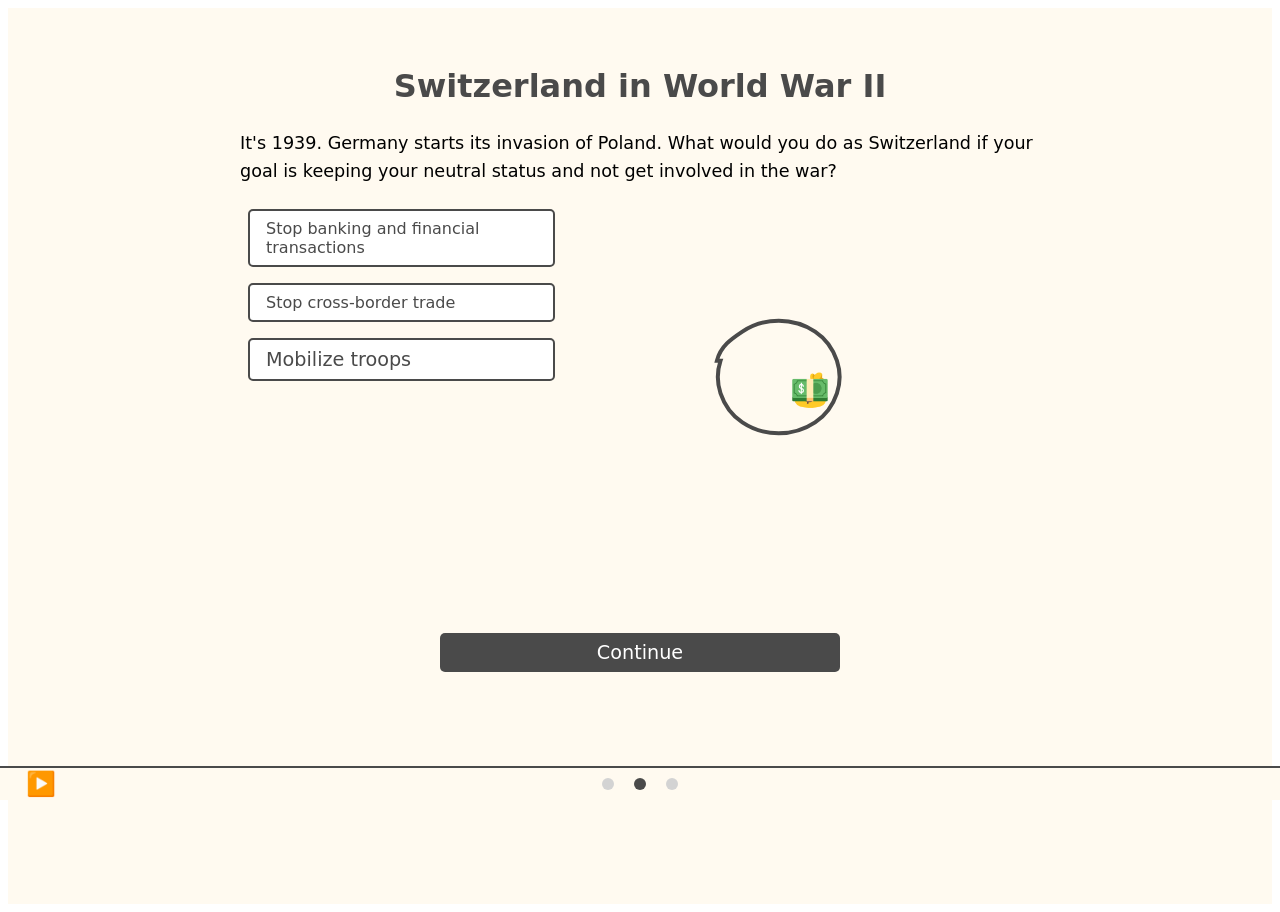
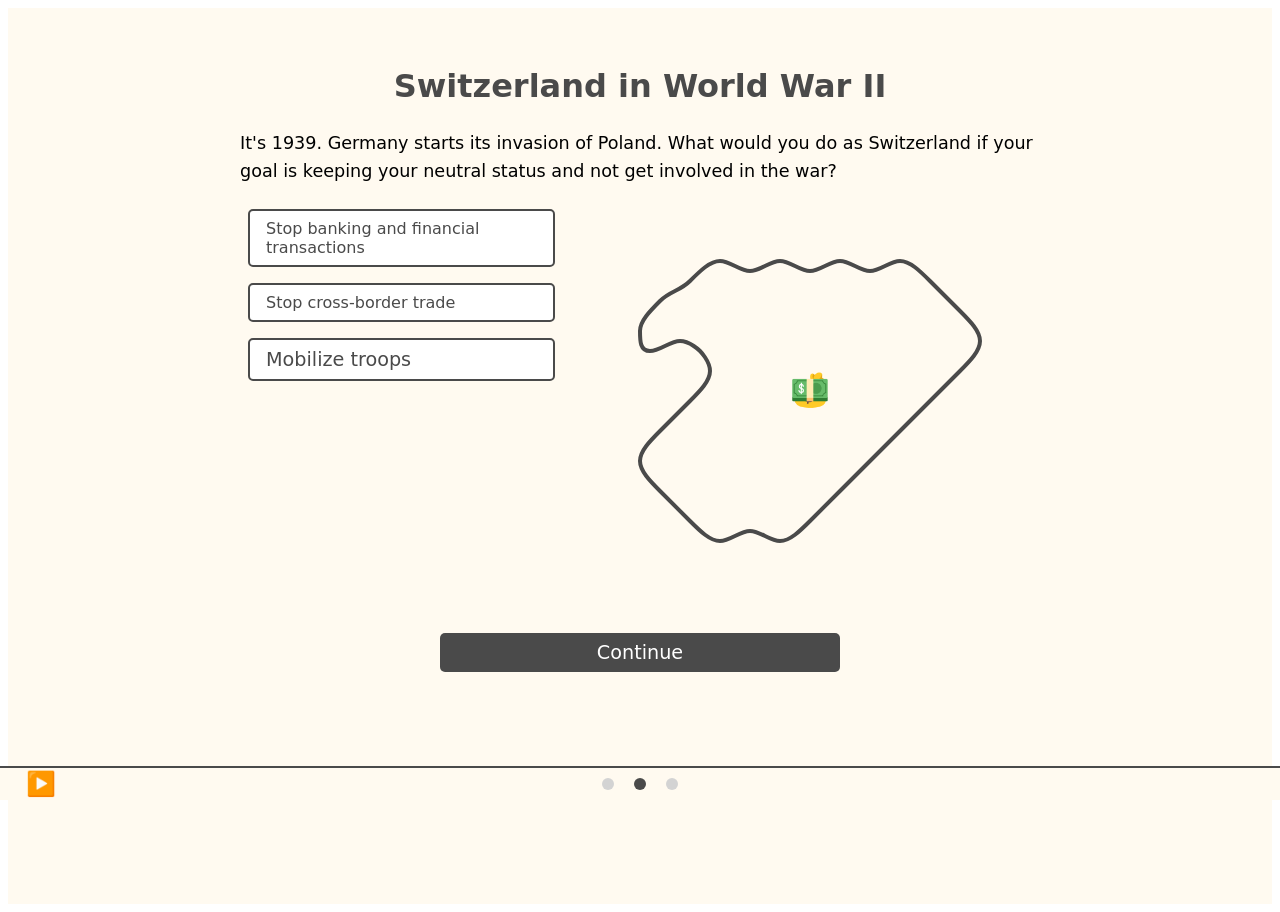
Before and after one commit to danielfetz/testexplorable, a React (Create React App) app: page / in a window 1280 px wide. Both pictures are taken after a click on the button "Next". Built offline with nearby package versions, Linux system fonts and the light colour scheme.

Commit message:
Update SwitzerlandWWIIExplanation.jsx

```diff
--- a/src/SwitzerlandWWIIExplanation.jsx
+++ b/src/SwitzerlandWWIIExplanation.jsx
@@ -80,7 +80,7 @@ const NavigationBar = ({ currentStage, onNavigate, isMusicPlaying, toggleMusic }
 const SwitzerlandMap = ({ stopBanking }) => (
   <svg viewBox="0 0 100 100" style={{ width: '100%', maxWidth: '400px', margin: '0 auto', display: 'block' }}>
     <path
-      d="M26.727 39.91c0.909-3.637 3.637-5.455 6.364-7.273 2.727-1.818 5.455-2.727 9.091-2.727 3.636 0 6.364 0.909 9.091 2.727 2.727 1.818 4.546 4.546 5.455 7.273 0.909 2.727 0.909 5.455 0 8.182-0.909 2.727-2.728 5.455-5.455 7.273-2.727 1.818-5.455 2.727-9.091 2.727-3.636 0-6.364-0.909-9.091-2.727-2.727-1.818-4.546-4.546-5.455-7.273-0.909-2.727-0.909-5.455 0-8.182z"
+      d="M22.5,37.5 C22.5,37.5 20,35 17.5,35 C15,35 12.5,37.5 10,37.5 C7.5,37.5 7.5,35 7.5,32.5 C7.5,30 10,27.5 12.5,25 C15,22.5 17.5,22.5 20,20 C22.5,17.5 25,15 27.5,15 C30,15 32.5,17.5 35,17.5 C37.5,17.5 40,15 42.5,15 C45,15 47.5,17.5 50,17.5 C52.5,17.5 55,15 57.5,15 C60,15 62.5,17.5 65,17.5 C67.5,17.5 70,15 72.5,15 C75,15 77.5,17.5 80,20 C82.5,22.5 85,25 87.5,27.5 C90,30 92.5,32.5 92.5,35 C92.5,37.5 90,40 87.5,42.5 C85,45 82.5,47.5 80,50 C77.5,52.5 75,55 72.5,57.5 C70,60 67.5,62.5 65,65 C62.5,67.5 60,70 57.5,72.5 C55,75 52.5,77.5 50,80 C47.5,82.5 45,85 42.5,85 C40,85 37.5,82.5 35,82.5 C32.5,82.5 30,85 27.5,85 C25,85 22.5,82.5 20,80 C17.5,77.5 15,75 12.5,72.5 C10,70 7.5,67.5 7.5,65 C7.5,62.5 10,60 12.5,57.5 C15,55 17.5,52.5 20,50 C22.5,47.5 25,45 25,42.5 C25,40 22.5,37.5 22.5,37.5 Z"
       fill="#fffaf0"
       stroke="#4a4a4a"
       strokeWidth="1"
@@ -90,7 +90,7 @@ const SwitzerlandMap = ({ stopBanking }) => (
         <text x="50" y="50" fontSize="8" textAnchor="middle">
           <tspan x="50" dy="0">💰</tspan>
           <animateMotion
-            path="M0,50 L50,50"
+            path="M20,50 H80"
             dur="2s"
             repeatCount="indefinite"
           />
@@ -98,7 +98,7 @@ const SwitzerlandMap = ({ stopBanking }) => (
         <text x="50" y="50" fontSize="8" textAnchor="middle">
           <tspan x="50" dy="0">💵</tspan>
           <animateMotion
-            path="M50,50 L100,50"
+            path="M80,50 H20"
             dur="2s"
             repeatCount="indefinite"
           />
```
